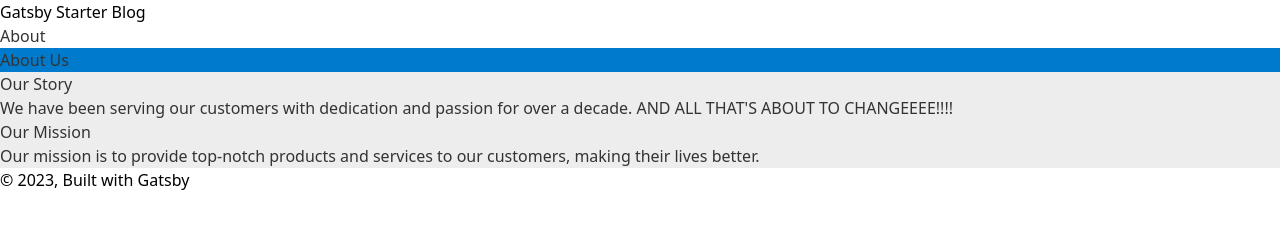
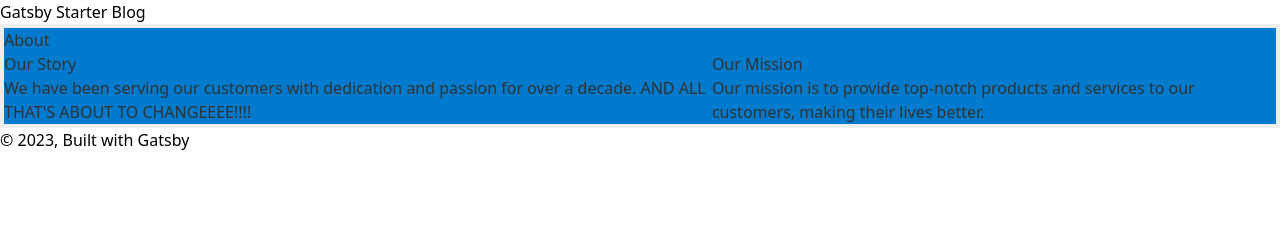
Before and after one commit to guybriggs/blog-main, a Gatsby site: page / in a window 1280 px wide. Built offline with nearby package versions, Linux system fonts and the light colour scheme; Gatsby itself is replaced by a stand-in of ours.

Commit message:
Colour changes

```diff
--- a/content/about.md
+++ b/content/about.md
@@ -1,9 +1,8 @@
 ---
 title: About
-colours:
-  main: "#007ACC"
-  secondary: "#EDEDED"
-  text: "#333333"
+mainColour: "#007ACC"
+secondaryColour: "#EDEDED"
+textColour: "#333333"
 intro:
   - title: Our Story
     body: >-
--- a/src/components/About.js
+++ b/src/components/About.js
@@ -1,17 +1,19 @@
 import React from 'react';
-import { graphql } from 'gatsby';
 import PropTypes from 'prop-types';
 
 const AboutPage = ({ data }) => {
-  const { title, colours, intro } = data.frontmatter;
+  const {
+    title,
+    mainColour,
+    secondaryColour,
+    textColour,
+    intro
+  } = data.frontmatter;
 
   return (
-    <div>
-      <h1 style={{ color: colours.text }}>{title}</h1>
-      <div style={{ backgroundColor: colours.main, color: colours.text }}>
-        <h2>About Us</h2>
-      </div>
-      <div style={{ backgroundColor: colours.secondary, color: colours.text }}>
+    <div className='border-4' style={{ backgroundColor: mainColour, borderColor: secondaryColour, color: textColour }}>
+      <h1>{title}</h1>
+      <div className='flex flex-row'>
         {intro.map((section, index) => (
           <div key={index}>
             <h3>{section.title}</h3>
@@ -27,6 +29,4 @@ AboutPage.propTypes = {
   data: PropTypes.object.isRequired,
 };
 
-
-
 export default AboutPage;
--- a/src/pages/index.js
+++ b/src/pages/index.js
@@ -36,11 +36,9 @@ export const pageQuery = graphql`
     aboutData: markdownRemark(frontmatter: { title: { eq: "About" } }) {
       frontmatter {
         title
-        colours {
-          main
-          secondary
-          text
-        }
+        mainColour
+        secondaryColour
+        textColour
         intro {
           title
           body
```
Also changed, not shown: static/admin/config.yml (+3 -7 lines).
